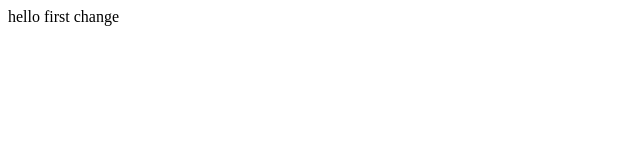
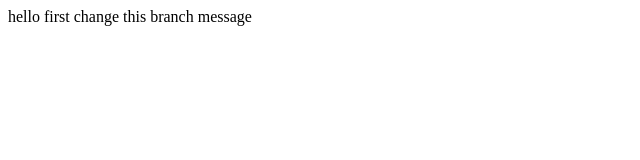
Before and after one commit to viji1507/viji2308, a plain HTML site: page index.html in a window 1280 px wide. Shown: the whole page, without its empty margins (0-640 px from the left). Drawn offline with Linux system fonts and the light colour scheme.

Commit message:
add new message

```diff
--- a/index.html
+++ b/index.html
@@ -2,5 +2,6 @@
 <body>
 hello
 first change
+this branch message
 </body>
 </html>
```
Also changed, not shown: second.html (added, +5 -0 lines).
